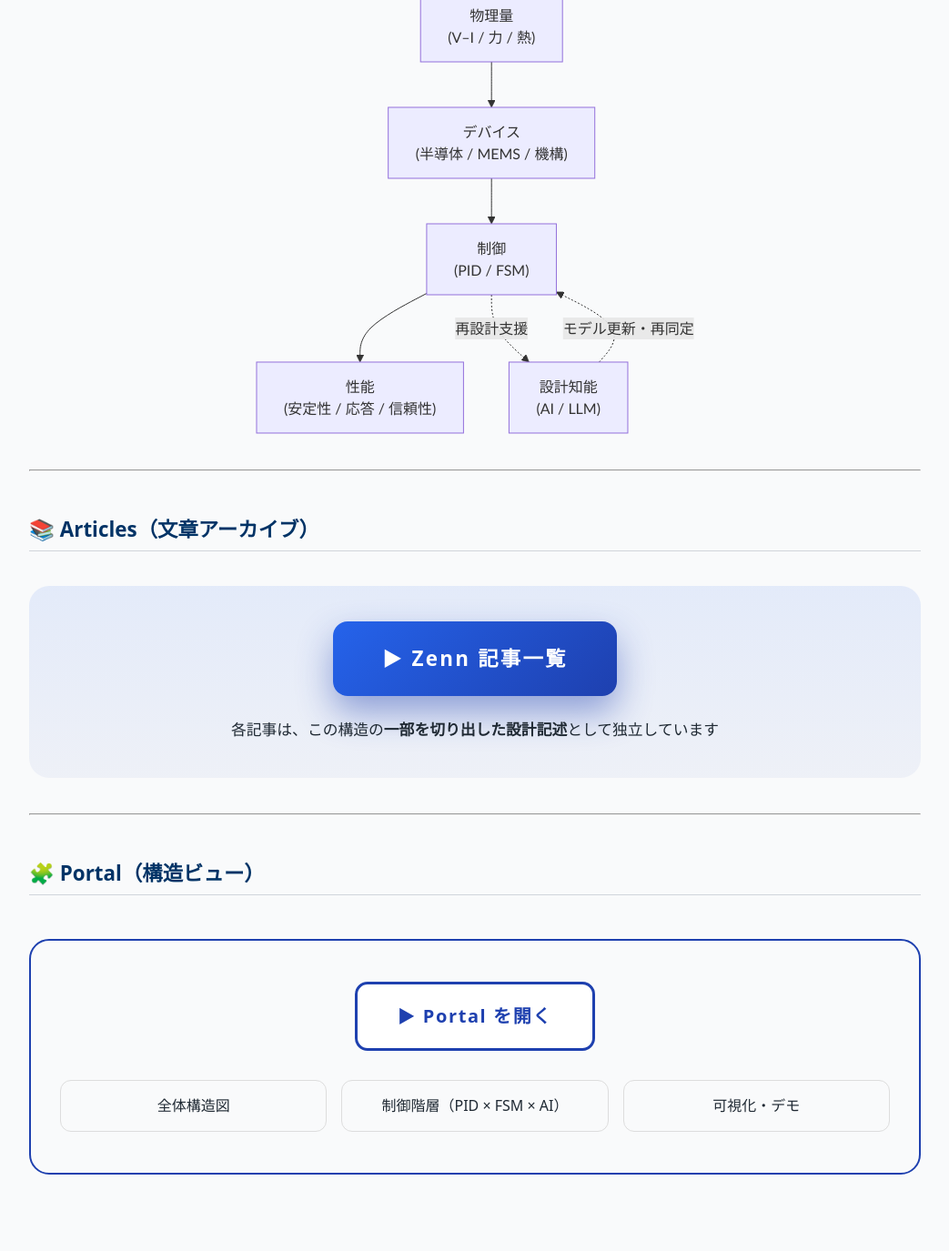
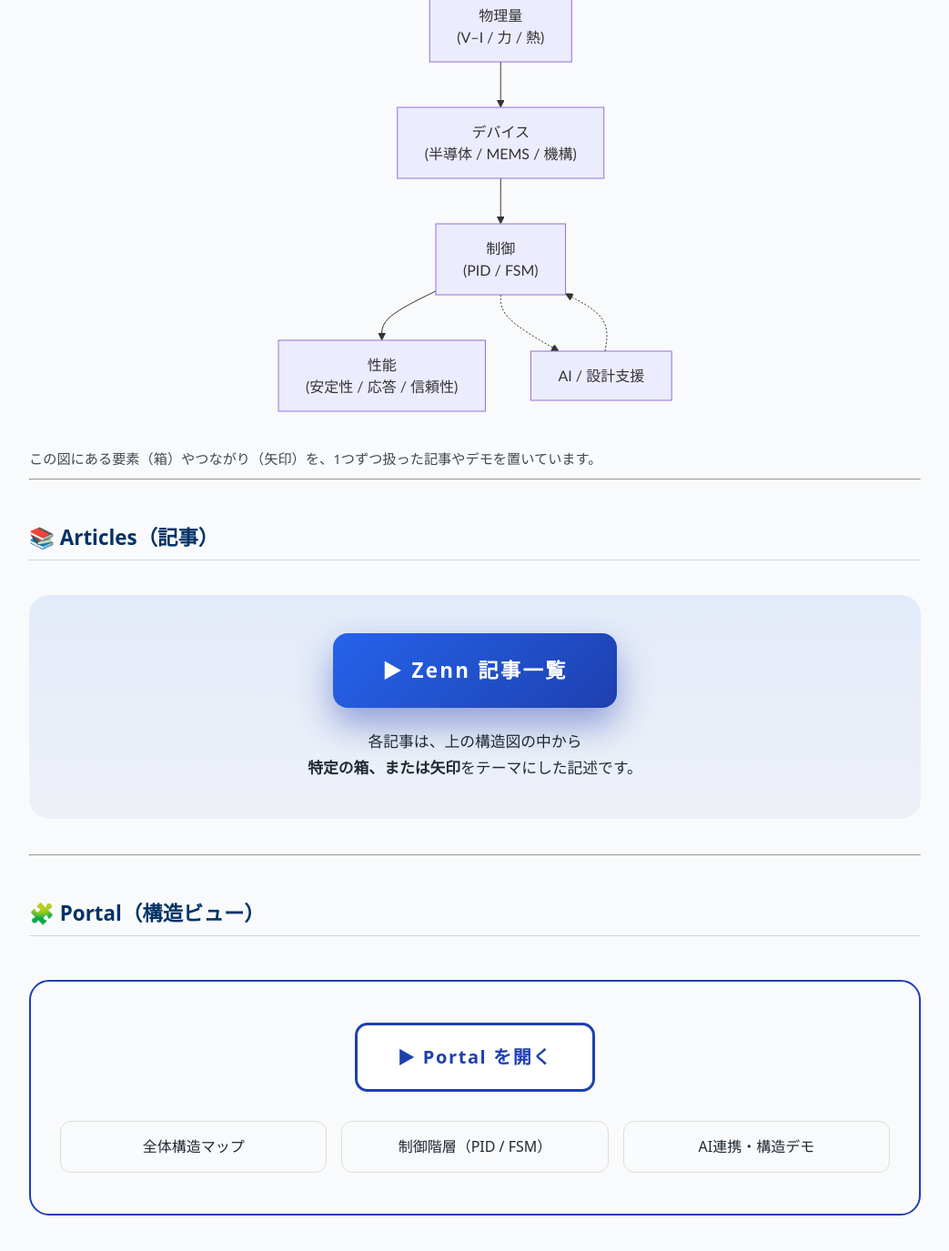
Before and after one commit to Samizo-AITL/Samizo-AITL.github.io, a Jekyll site: the page built from index.md, in a window 1280 px wide and 1400 px high, scrolled down 465 px. Shown: the top 1375 px of the window at 91% size, without its empty margins (118-1161 px from the left). Built offline with Jekyll 4.4.1, drawn with Linux system fonts in a browser that asks for light colours; some of the changed text lies outside the part shown.

Commit message:
Update index.md

````diff
--- a/index.md
+++ b/index.md
@@ -1,7 +1,7 @@
 ---
 layout: default
 title: Samizo-AITL Portal
-description: 物理・デバイス・制御・AIにまたがる設計構造を、図と記事で並列に参照できる技術アーカイブ
+description: 物理量からデバイス・制御・AIまでを同一構造で示す設計構造の技術アーカイブ
 ---
 
 # 🎓 Samizo-AITL Portal
@@ -10,8 +10,8 @@ Architecture for Integrated Technology Logic
 </span>
 
 <div style="margin:1.2em 0 1.6em 0; font-size:1.15em; line-height:1.7;">
-物理・デバイス・制御・AIにまたがる設計構造を、<br>
-<strong>図と記事で並列に参照できる技術アーカイブ</strong>
+物理量（V–I など）から、デバイス・制御・AIまでを<br>
+<strong>同じ構造図でつないで示す設計構造の技術アーカイブ</strong>
 </div>
 
 <div style="margin:1.2em 0 0.8em 0;">
@@ -25,30 +25,34 @@ Architecture for Integrated Technology Logic
 
 ---
 
-## 🧭 構造全体（因果関係）
+## 🧭 構造図
 
 ```mermaid
 flowchart TD
     P["物理量<br>(V–I / 力 / 熱)"]
     D["デバイス<br>(半導体 / MEMS / 機構)"]
     C["制御<br>(PID / FSM)"]
-    A["設計知能<br>(AI / LLM)"]
+    A["AI / 設計支援"]
     S["性能<br>(安定性 / 応答 / 信頼性)"]
 
     P --> D
     D --> C
     C --> S
-    C -. 再設計支援 .-> A
-    A -. モデル更新・再同定 .-> C
+    C -.-> A
+    A -.-> C
 ```
+
+<div style="margin-top:0.8em; font-size:0.95em; opacity:0.85;">
+この図にある要素（箱）やつながり（矢印）を、1つずつ扱った記事やデモを置いています。
+</div>
 
 ---
 
-## 📚 Articles（文章アーカイブ）
+## 📚 Articles（記事）
 
 <div style="
   margin: 2.4em 0;
-  padding: 2.4em 1.6em;
+  padding: 2.6em 1.8em;
   text-align: center;
   background: linear-gradient(180deg, rgba(37,99,235,0.10), rgba(30,64,175,0.05));
   border-radius: 22px;
@@ -71,7 +75,8 @@ flowchart TD
 </a>
 
 <div style="margin-top:1.4em; font-size:1.05em; line-height:1.7;">
-各記事は、この構造の<strong>一部を切り出した設計記述</strong>として独立しています
+各記事は、上の構造図の中から<br>
+<strong>特定の箱、または矢印</strong>をテーマにした記述です。
 </div>
 
 </div>
@@ -106,13 +111,13 @@ flowchart TD
 
 <div style="display:grid; grid-template-columns:repeat(auto-fit,minmax(220px,1fr)); gap:16px; margin-top:2.0em;">
   <div style="padding:14px; border:1px solid #ddd; border-radius:12px; text-align:center;">
-    全体構造図
+    全体構造マップ
   </div>
   <div style="padding:14px; border:1px solid #ddd; border-radius:12px; text-align:center;">
-    制御階層（PID × FSM × AI）
+    制御階層（PID / FSM）
   </div>
   <div style="padding:14px; border:1px solid #ddd; border-radius:12px; text-align:center;">
-    可視化・デモ
+    AI連携・構造デモ
   </div>
 </div>
 
````
